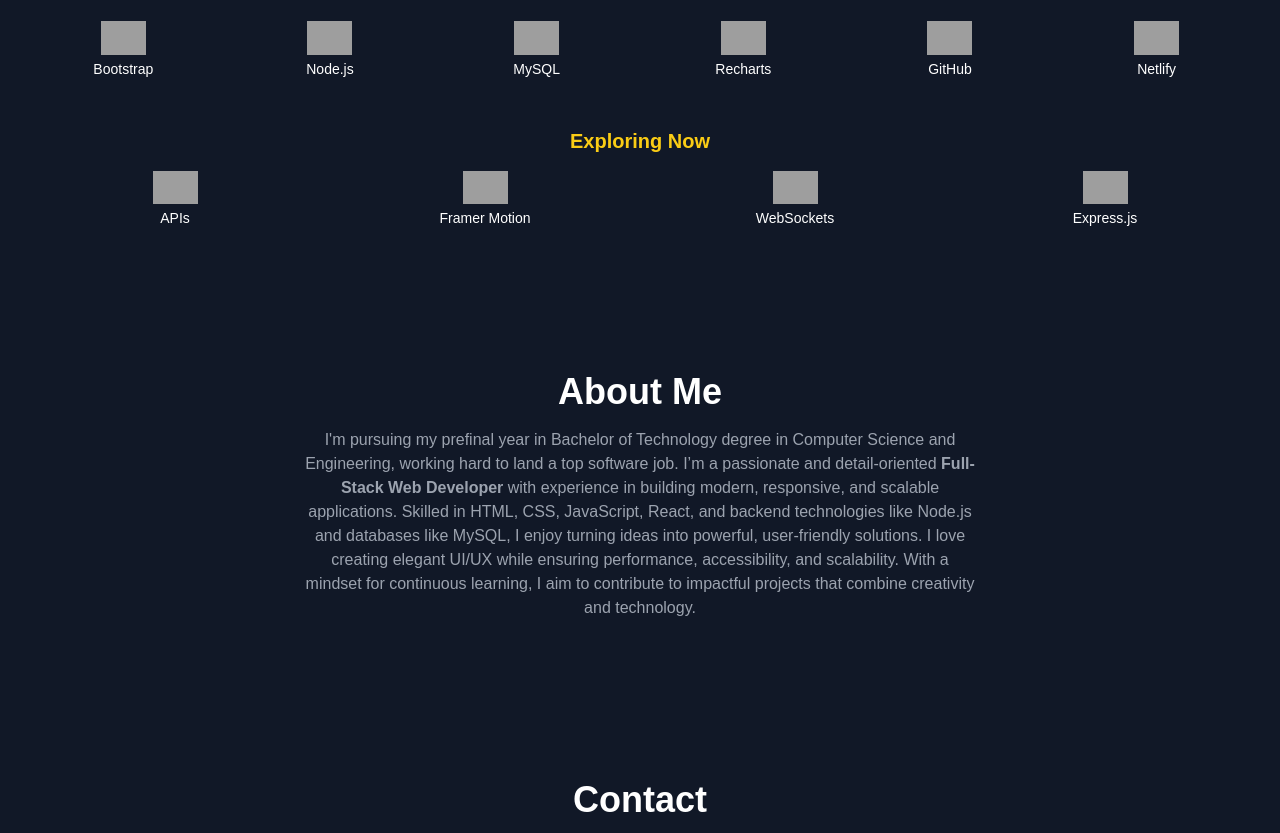
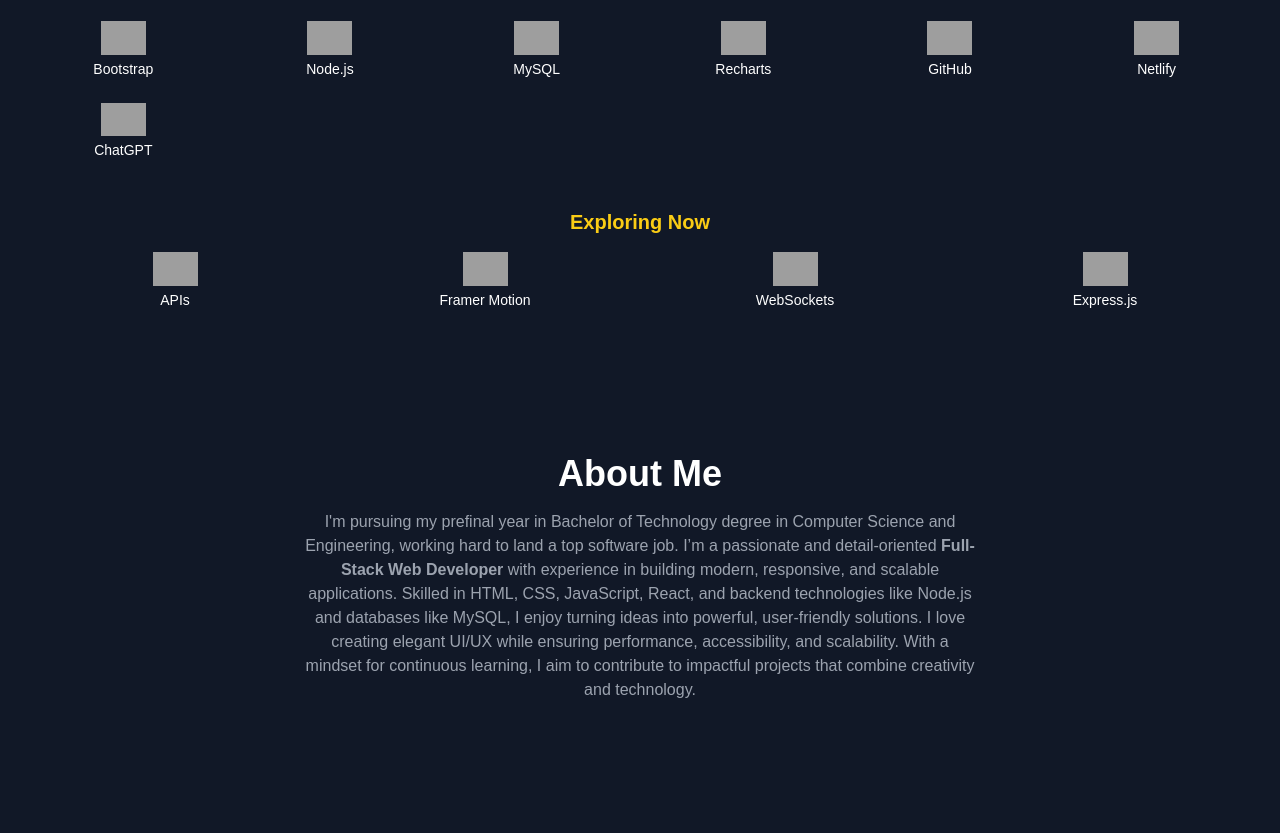
Before and after one commit to Siri-gh2/PERSONAL-PORTFOLIO-WEBPAGE, a plain HTML site: page Siri Portfolio/profile.html in a window 1280 px wide. Shown: the part 1665-2498 px from the top of the page. Drawn offline with nearby package versions, Linux system fonts and the light colour scheme; grey boxes are pictures that could not be loaded.

Commit message:
Update profile.html

```diff
--- a/Siri Portfolio/profile.html
+++ b/Siri Portfolio/profile.html
@@ -147,6 +147,11 @@
       <img src="https://seeklogo.com/images/N/netlify-logo-758722CDF4-seeklogo.com.png" alt="Netlify" width="45">
       <p class="mt-1">Netlify</p>
     </div>
+      <div class="flex flex-col items-center text-sm hover:scale-105 transition">
+  <img src="https://cdn-icons-png.flaticon.com/512/11864/11864104.png" alt="ChatGPT" width="45">
+  <p class="mt-1">ChatGPT</p>
+</div>
+
   </div>
 
   <!-- Exploring Now -->
```
